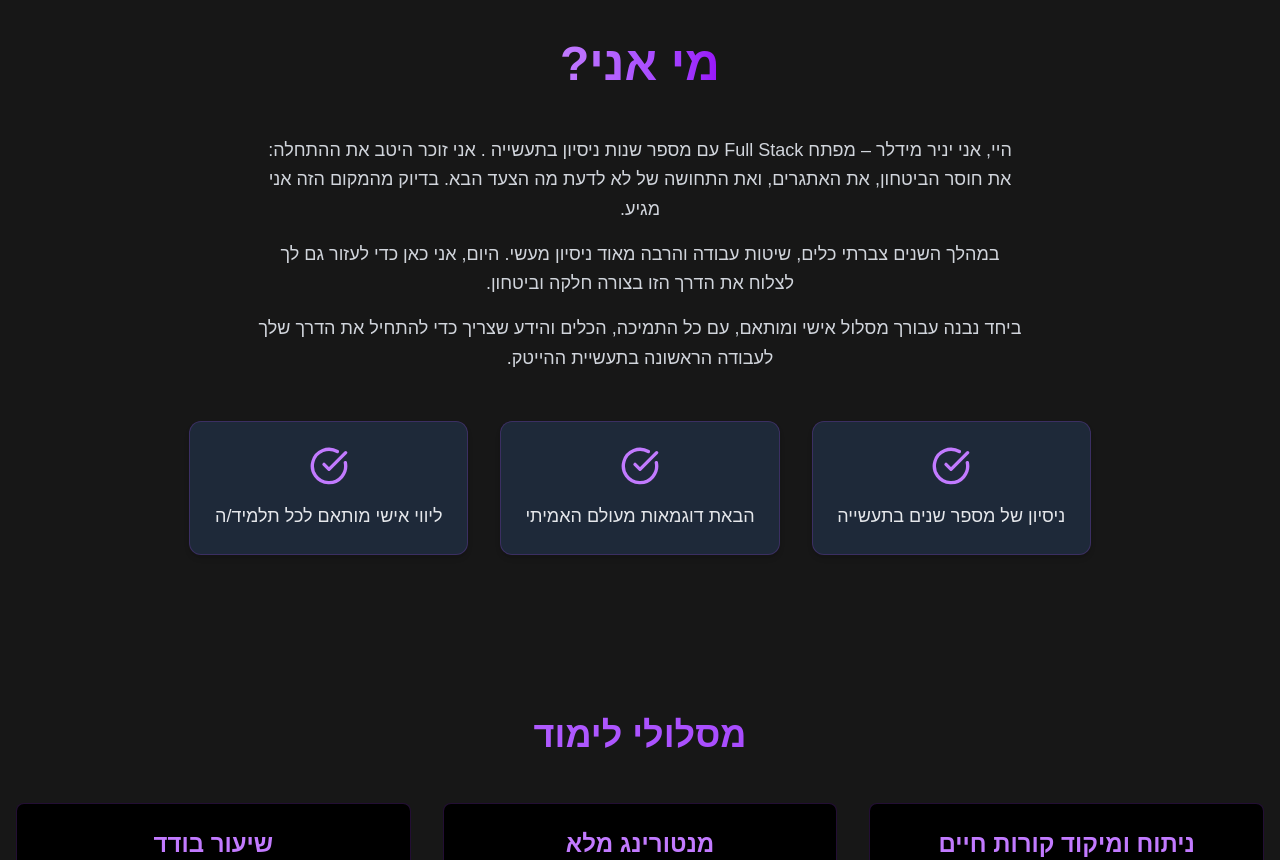
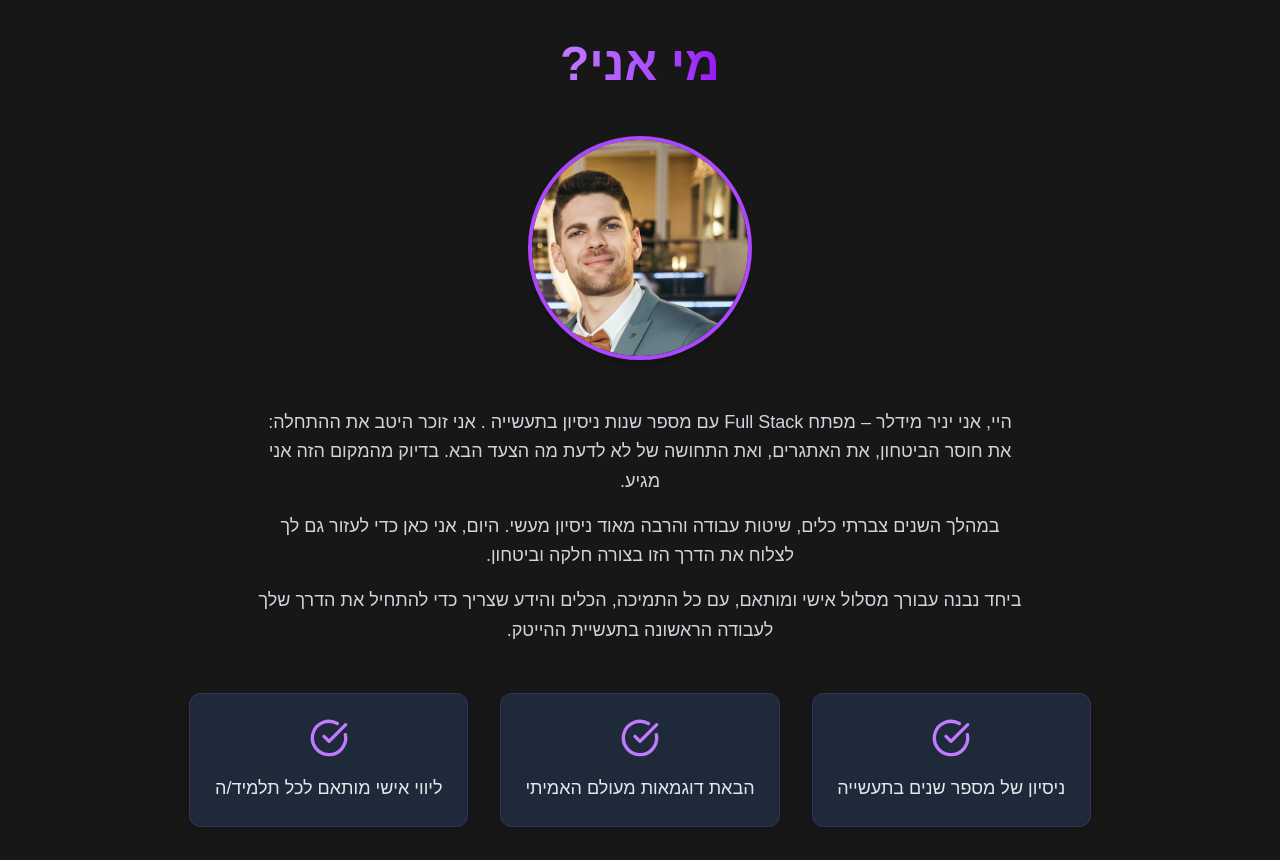
Before and after one commit to YanirMidler24/NextStep, a Next.js app: page / in a window 1280 px wide. Shown: the part 840-1700 px from the top of the page. Built offline with nearby package versions, Linux system fonts and the light colour scheme.

Commit message:
improve staff

```diff
--- a/src/components/Navbar/NavbarBrand.tsx
+++ b/src/components/Navbar/NavbarBrand.tsx
@@ -1,19 +1,30 @@
-"use client";
-
-import { motion } from "framer-motion";
+// This file should be without "use client" directive
 import Link from "next/link";
 import Image from "next/image";
 import Logo from "/public/MainLogo.png";
 
-export function NavbarBrand() {
+export function NavbarBrand({ onClick }: { onClick?: () => void }) {
   return (
-    <motion.div
-      className="flex items-center justify-center h-16"
-      initial={{ opacity: 0, x: -20 }}
-      animate={{ opacity: 1, x: 0 }}
-      transition={{ duration: 0.5 }}
-    >
-      <Link href="/">
+    <div className="flex items-center justify-center h-16">
+      <Link
+        href="/"
+        onClick={(e) => {
+          if (typeof window !== "undefined") {
+            // Only prevent default if we're on the homepage
+            const isHomePage =
+              window.location.pathname === "/" ||
+              window.location.pathname === "";
+
+            if (isHomePage) {
+              e.preventDefault();
+              window.scrollTo({ top: 0, behavior: "smooth" });
+            }
+
+            // Call the passed onClick handler (for menu closing)
+            if (onClick) onClick();
+          }
+        }}
+      >
         <Image
           src={Logo}
           alt="Next Step Logo"
@@ -23,6 +34,6 @@ export function NavbarBrand() {
           priority
         />
       </Link>
-    </motion.div>
+    </div>
   );
 }
--- a/src/components/ScrollToTop.tsx
+++ b/src/components/ScrollToTop.tsx
@@ -52,7 +52,7 @@ export function ScrollToTop() {
       onClick={scrollToTop}
       aria-label="גלול לראש הדף"
       tabIndex={isVisible ? 0 : -1}
-      style={{ zIndex: 100 }}
+      style={{ zIndex: 90 }}
       aria-hidden={!isVisible}
     >
       <svg
--- a/src/components/Shared/NavbarClient.tsx
+++ b/src/components/Shared/NavbarClient.tsx
@@ -39,6 +39,13 @@ export function NavbarClient() {
 
   const toggleMenu = () => setIsOpen(!isOpen);
 
+  const handleBrandClick = () => {
+    if (isOpen) setIsOpen(false);
+
+    // If we're not on the home page, we'll let the normal link navigation happen
+    // The NavbarBrand component will handle the smooth scrolling on the home page
+  };
+
   return (
     <motion.nav
       initial={false}
@@ -47,10 +54,13 @@ export function NavbarClient() {
         scrolled: {
           backgroundColor: "rgba(0, 0, 0, 0.8)",
           backdropFilter: "blur(12px)",
+          boxShadow:
+            "0 4px 6px -1px rgba(0, 0, 0, 0.1), 0 2px 4px -1px rgba(0, 0, 0, 0.06)",
         },
         top: {
           backgroundColor: "rgba(0, 0, 0, 0)",
           backdropFilter: "blur(0px)",
+          boxShadow: "none",
         },
       }}
       className="fixed top-0 w-full z-50 transition-all duration-300"
@@ -59,7 +69,8 @@ export function NavbarClient() {
     >
       <div className="max-w-7xl mx-auto px-4 sm:px-6 lg:px-8">
         <div className="flex items-center justify-between h-16">
-          <NavbarBrand />
+          {/* Pass the handleBrandClick function to NavbarBrand */}
+          <NavbarBrand onClick={handleBrandClick} />
           <DesktopMenu onItemClick={scrollToSection} />
           <MobileMenuButton isOpen={isOpen} toggleMenu={toggleMenu} />
         </div>
--- a/src/sections/About.tsx
+++ b/src/sections/About.tsx
@@ -1,5 +1,6 @@
 import { AboutDescription } from "@/components/About/AboutDescription";
 import { ABOUT_CONTENT } from "@/constans";
+import Image from "next/image";
 
 export function About() {
   return (
@@ -19,6 +20,21 @@ export function About() {
           {ABOUT_CONTENT.title}
         </h2>
 
+        <div className="relative w-40 h-40 md:w-48 md:h-48 lg:w-56 lg:h-56 mb-8 rounded-full overflow-hidden border-4 border-purple-500 shadow-lg">
+          <Image
+            src="/ProfileImage.jpg"
+            alt="Profile picture"
+            fill
+            sizes="(max-width: 768px) 160px, (max-width: 1024px) 192px, 224px"
+            className="object-cover object-center scale-105"
+            priority
+            itemProp="image"
+            style={{
+              objectPosition: "50% 45%", // Adjust these values to center the face
+            }}
+          />
+        </div>
+
         <AboutDescription />
       </div>
     </section>
```
Also changed, not shown: public/ProfileImage.jpg (added). Lines whose indentation alone changed are shown as unchanged.
